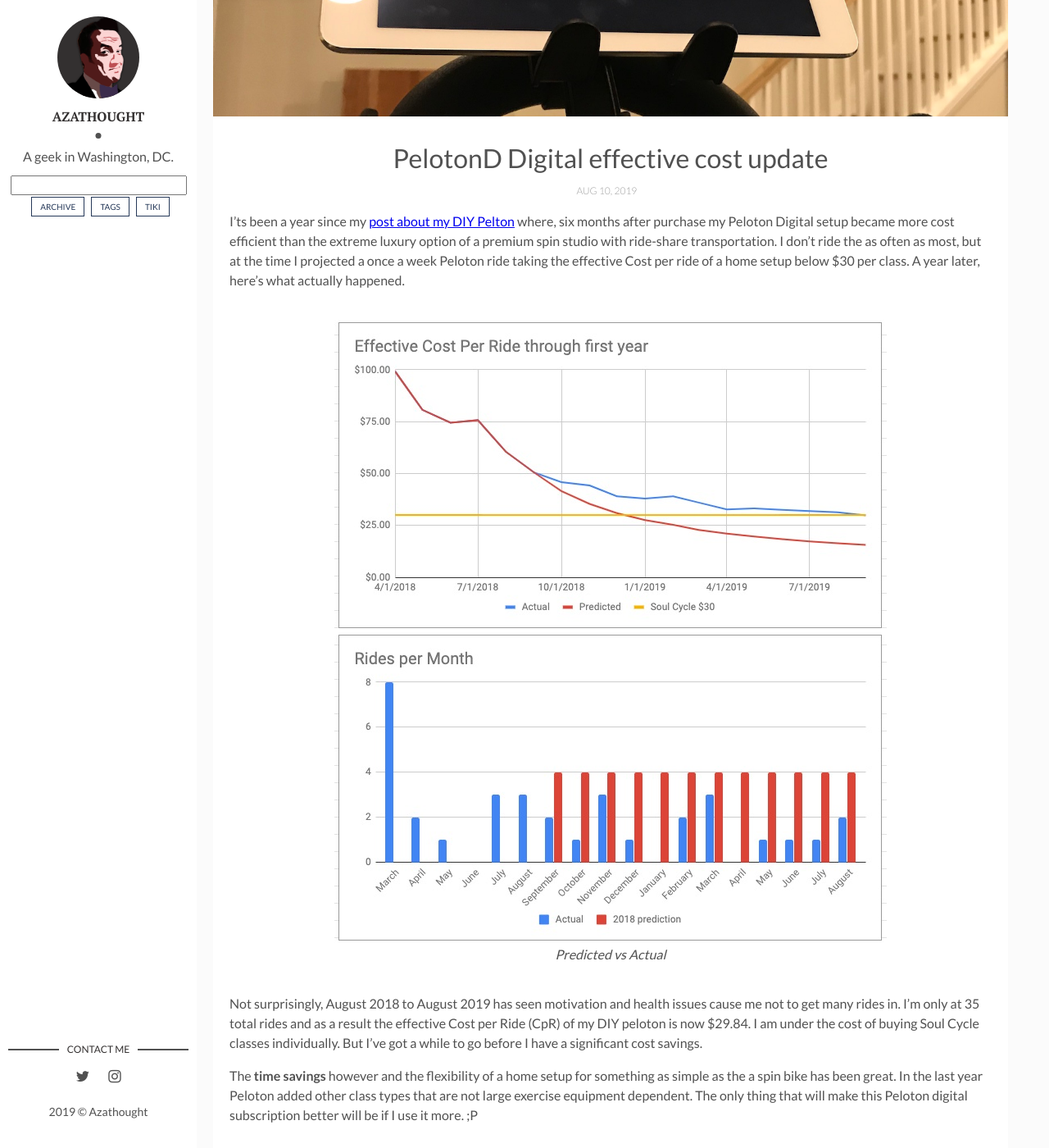
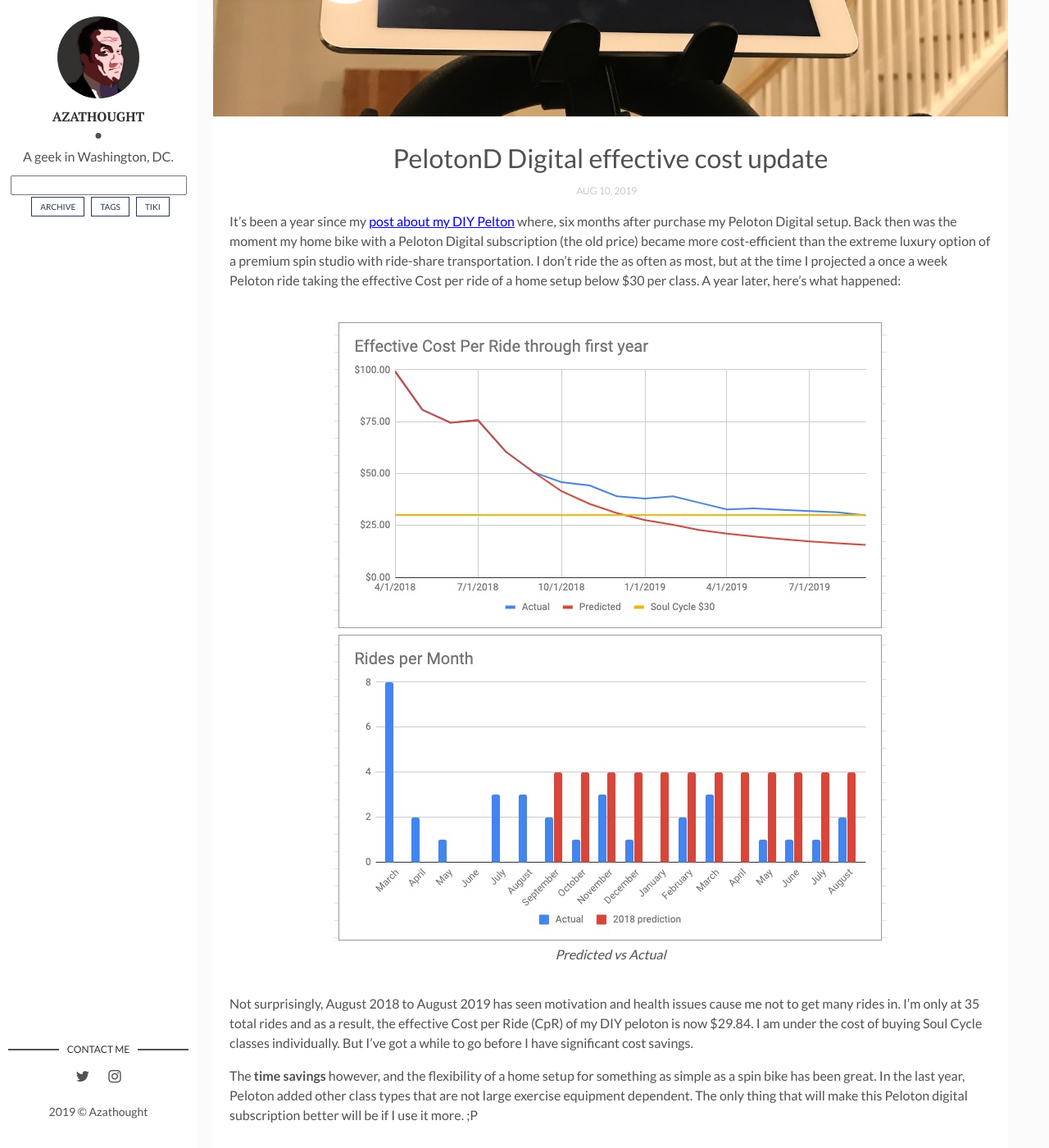
Before and after one commit to azathought/azathought.github.io, a Jekyll site: the page built from _posts/2019-08-10-Peloton-Year-Two.md, in a window 1280 px wide and 1400 px high, scrolled down 378 px. Shown: the whole window at 82% size. Built offline with Jekyll 4.4.1, drawn with Linux system fonts in a browser that asks for light colours; comment, search, counter and statistics services are not loaded.

Commit message:
grammarly check

```diff
--- a/_posts/2019-08-10-Peloton-Year-Two.md
+++ b/_posts/2019-08-10-Peloton-Year-Two.md
@@ -12,10 +12,10 @@
 comments: true
 ---
 
-I'ts been a year since my [post about my DIY Pelton](/diy-peloton/) where, six months after purchase my Peloton Digital setup became more cost efficient than the extreme luxury option of a premium spin studio with ride-share transportation.  I don't ride the as often as most, but at the time I projected a once a week Peloton ride taking the effective Cost per ride of a home setup below $30 per class. A year later, here's what actually happened.
+It's been a year since my [post about my DIY Pelton](/diy-peloton/) where, six months after purchase my Peloton Digital setup.  Back then was the moment my home bike with a Peloton Digital subscription (the old price) became more cost-efficient than the extreme luxury option of a premium spin studio with ride-share transportation. I don't ride the as often as most, but at the time I projected a once a week Peloton ride taking the effective Cost per ride of a home setup below $30 per class. A year later, here's what happened:
 
 {% include image.html url="posts/2019-08-10-analysis.jpg" description="Predicted vs Actual" caption="Predicted vs Actual" %}
 
-Not surprisingly, August 2018 to August 2019 has seen motivation and health issues cause me not to get many rides in.  I'm only at 35 total rides and as a result the effective Cost per Ride (CpR) of my DIY peloton is now $29.84.  I am under the cost of buying Soul Cycle classes individually. But I've got a while to go before I have a significant cost savings.
+Not surprisingly, August 2018 to August 2019 has seen motivation and health issues cause me not to get many rides in. I'm only at 35 total rides and as a result, the effective Cost per Ride (CpR) of my DIY peloton is now $29.84. I am under the cost of buying Soul Cycle classes individually. But I've got a while to go before I have significant cost savings.
 
-The **time savings** however and the flexibility of a home setup for something as simple as the a spin bike has been great.  In the last year Peloton added other class types that are not large exercise equipment dependent. The only thing that will make this Peloton digital subscription better will be if I use it more.  ;P
+The **time savings** however, and the flexibility of a home setup for something as simple as a spin bike has been great. In the last year, Peloton added other class types that are not large exercise equipment dependent. The only thing that will make this Peloton digital subscription better will be if I use it more. ;P
```
